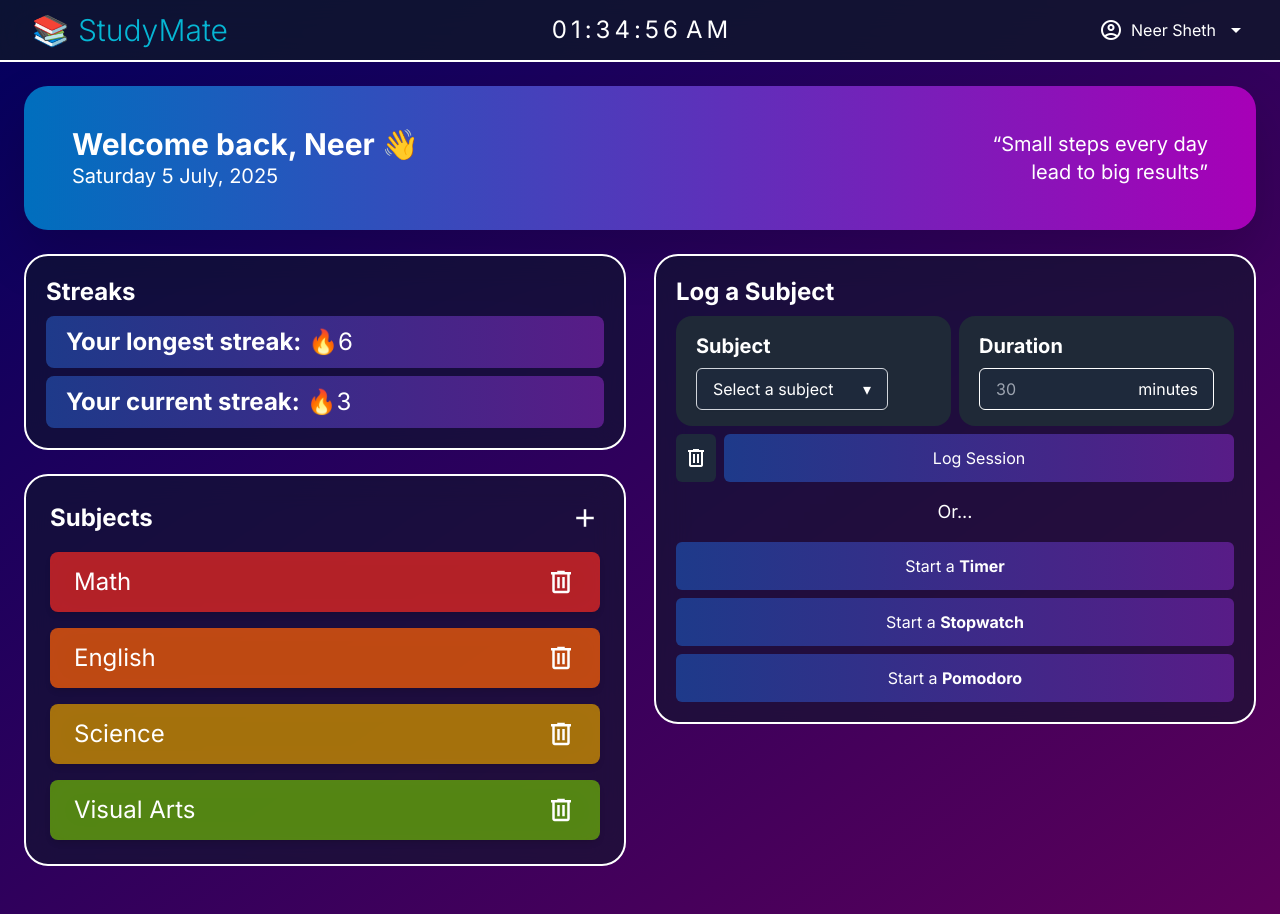
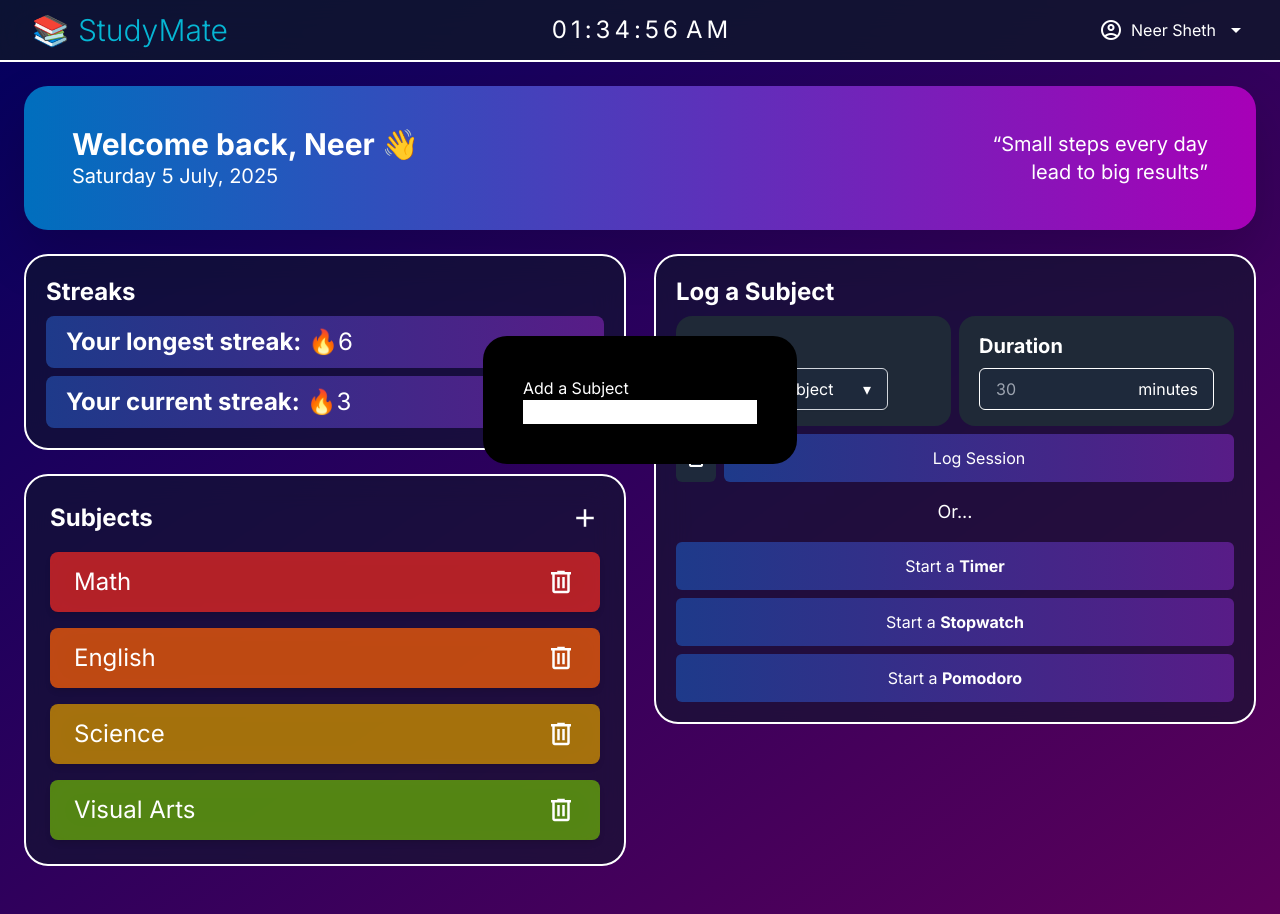
Before and after one commit to ItsPixL/studymate-tracker, a React (Vite) app in the folder frontend/studymate-frontend/: page /dashboard in a window 1280 px wide. Built offline with nearby package versions, Linux system fonts and the light colour scheme.

Commit message:
Started creating the menu for subject adding screen.

```diff
--- /dev/null
+++ b/frontend/studymate-frontend/src/components/AddSubject.tsx
@@ -0,0 +1,8 @@
+export default function AddSubject() {
+  return (
+    <div className="absolute top-1/2 left-1/2 transform -translate-x-1/2 -translate-y-1/2 bg-black z-10 p-10 rounded-3xl">
+      <div>Add a Subject</div>
+      <input type="text"></input>
+    </div>
+  );
+}
--- a/frontend/studymate-frontend/src/components/Layout.tsx
+++ b/frontend/studymate-frontend/src/components/Layout.tsx
@@ -63,6 +63,7 @@ export default function Layout({ children }: { children: React.ReactNode }) {
   //     </MotionLink>
   //   );
   // }
+
   const logged_in = true;
   const username = "Neer Sheth";
   const pfp = false;
--- a/frontend/studymate-frontend/src/components/Subjects.tsx
+++ b/frontend/studymate-frontend/src/components/Subjects.tsx
@@ -66,7 +66,7 @@ function Subject({ subject, index }: { subject: string; index: number }) {
 }
 
 // Subjects component
-export default function Subjects() {
+export default function Subjects({ addSubBtn }: { addSubBtn: () => void }) {
   const subjects = ["Math", "English", "Science", "Visual Arts"];
 
   return (
--- a/frontend/studymate-frontend/src/pages/Dashboard.tsx
+++ b/frontend/studymate-frontend/src/pages/Dashboard.tsx
@@ -4,10 +4,16 @@ import Subjects from "../components/Subjects";
 import Greeting from "../components/Greeting";
 import Streaks from "../components/Streaks";
 import Log from "../components/Log";
+import AddSubject from "../components/AddSubject";
+
+import { useState } from "react";
 
 export default function Dashboard() {
+  const [addSubjectScreen, toggleAddSubjectScreen] = useState(true);
+
   return (
     <Layout>
+      {addSubjectScreen ? <AddSubject /> : ""}
       <div className="">
         <Greeting />
         <div className="lg:max-w-screen-2xl mx-auto grid grid-cols-2 gap-7">
```
